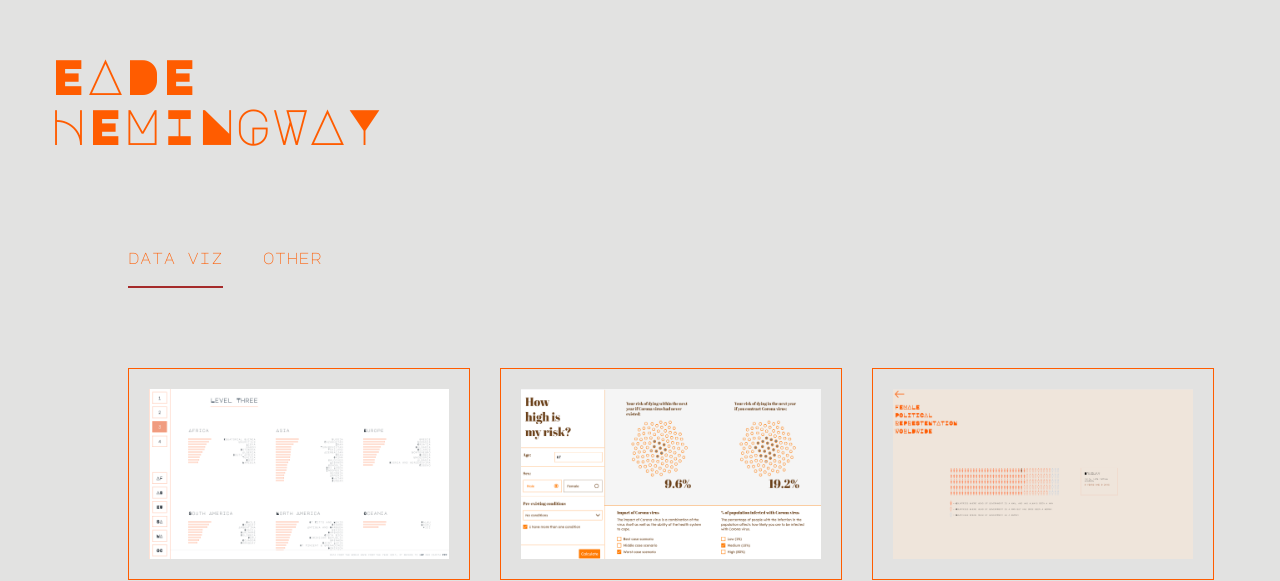
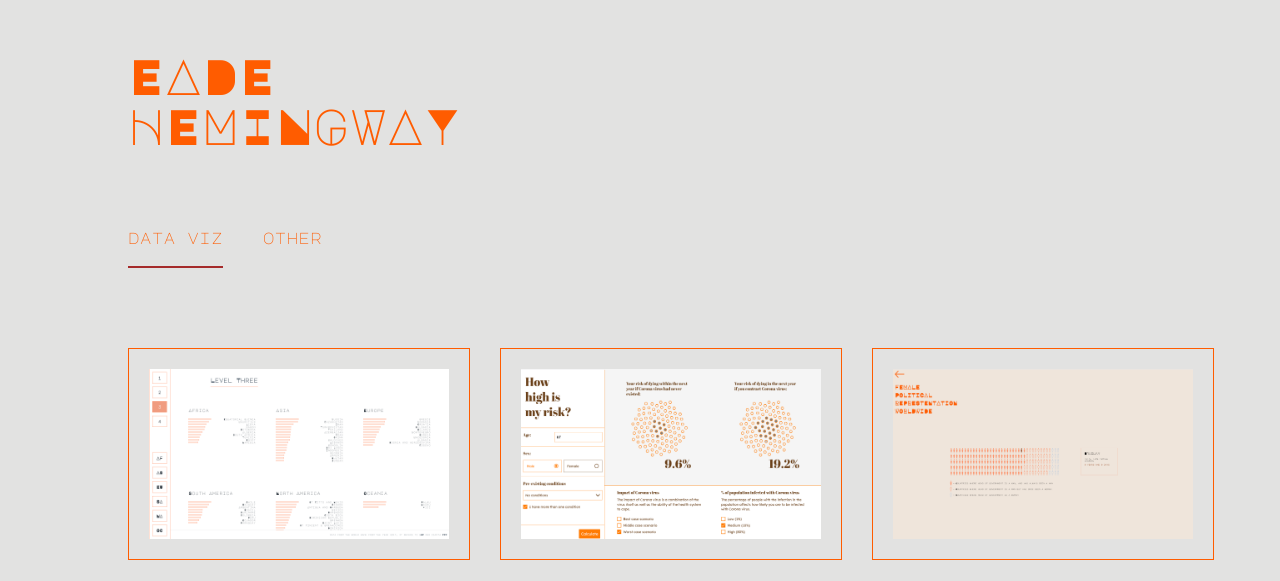
Before and after one commit to eadehemingway/portfolio, a Gatsby site: page / in a window 1280 px wide. Shown: the top 581 px of the page. Built offline with nearby package versions, Linux system fonts and the light colour scheme; Gatsby itself is replaced by a stand-in of ours.

Commit message:
refactor

```diff
--- a/src/components/Gallery.tsx
+++ b/src/components/Gallery.tsx
@@ -102,19 +102,43 @@ export default function Gallery() {
   const galleryList = tab === Tab.dataViz ? dataViz : ecomList
 
   return (
-    <Container>
-      <GalleryContainer>
-        <Tabs setTab={setTab} tab={tab} />
-        {galleryList.map((d, i) => (
-          <Tile key={i} data={d} />
-        ))}
-      </GalleryContainer>
-    </Container>
+    <GalleryGrid>
+      <Title>
+        EADE <br /> HEMINGWAY
+      </Title>
+      <Tabs setTab={setTab} tab={tab} />
+      {galleryList.map((d, i) => (
+        <Tile key={i} data={d} />
+      ))}
+    </GalleryGrid>
   )
 }
+const Title = styled.p`
+  font-family: Major Mono;
+  color: ${colors.orange};
+  font-size: 50px;
+  width: 100%;
+  margin: 0;
+  padding: 50px;
 
-const GalleryContainer = styled.div`
+  grid-column-start: 1;
+  grid-column-end: 4;
+  align-self: start;
+
+  @media (max-width: 768px) {
+    grid-column-start: 1;
+    grid-column-end: 3;
+  }
+  @media (max-width: 400px) {
+    grid-column-start: 1;
+    grid-column-end: 2;
+    font-size: 30px;
+  }
+`
+
+const GalleryGrid = styled.div`
   display: grid;
+  width: 80%;
   grid-template-columns: 1fr 1fr 1fr;
   grid-template-row: auto;
   margin: auto;
@@ -130,7 +154,3 @@ const GalleryContainer = styled.div`
     grid-template-columns: 1fr;
   }
 `
-const Container = styled.div`
-  width: 80%;
-  margin: auto;
-`
--- a/src/components/Tabs.tsx
+++ b/src/components/Tabs.tsx
@@ -31,6 +31,7 @@ const TabWrapper = styled.div`
   grid-column-start: 1;
   grid-column-end: 4;
   align-self: start;
+
   @media (max-width: 768px) {
     grid-column-start: 1;
     grid-column-end: 3;
--- a/src/pages/index.tsx
+++ b/src/pages/index.tsx
@@ -2,32 +2,14 @@ import React, { useState, useEffect } from "react"
 import styled from "styled-components"
 import "../index.css"
 import Gallery from "../components/Gallery"
-import { colors } from "../colors"
 
 const IndexPage = () => {
   return (
     <Container>
-      <Title>
-        EADE <br /> HEMINGWAY
-      </Title>
-
       <Gallery />
     </Container>
   )
 }
-
-const Title = styled.p`
-  font-family: Major Mono;
-  color: ${colors.orange};
-  font-size: 50px;
-  margin: 0;
-  padding: 50px;
-  margin-bottom: 50px;
-  @media (max-width: 400px) {
-    font-size: 30px;
-    padding-left: 30px;
-  }
-`
 
 const Container = styled.div`
   max-width: 100%;
```
